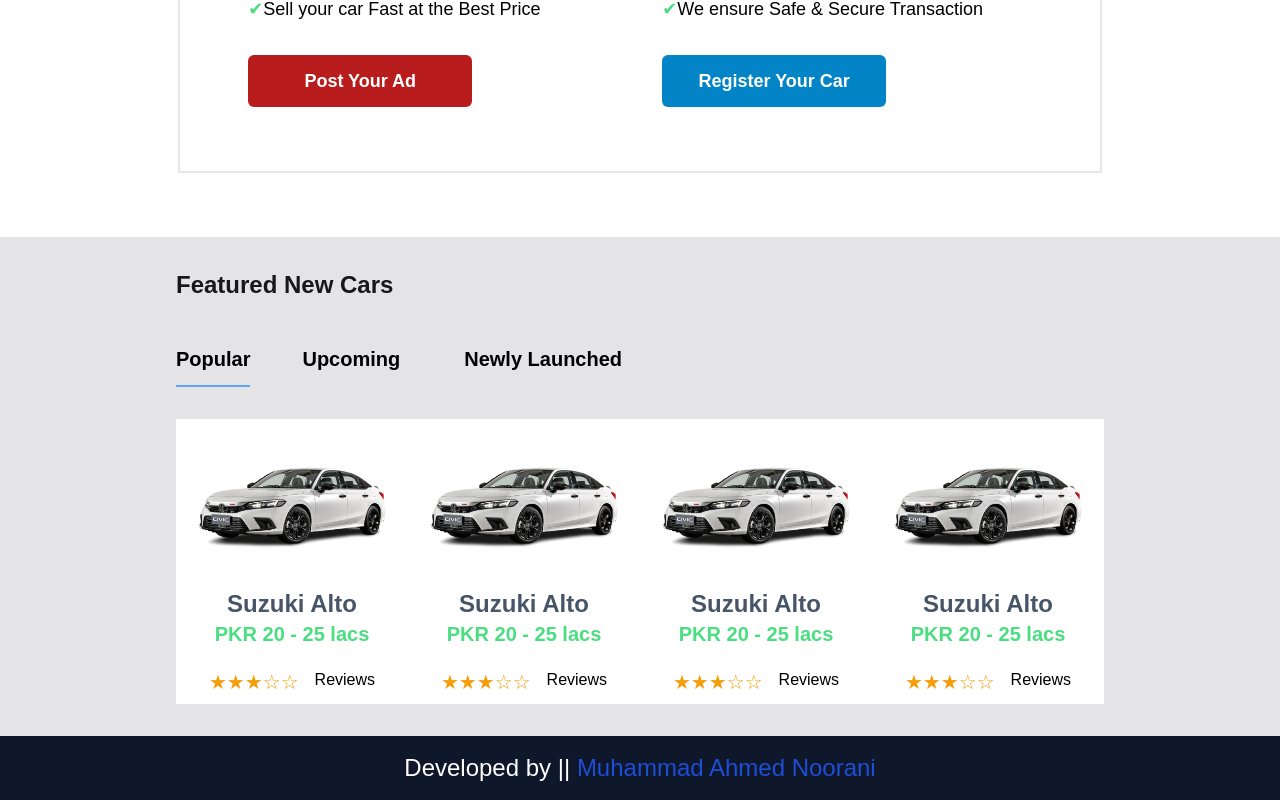
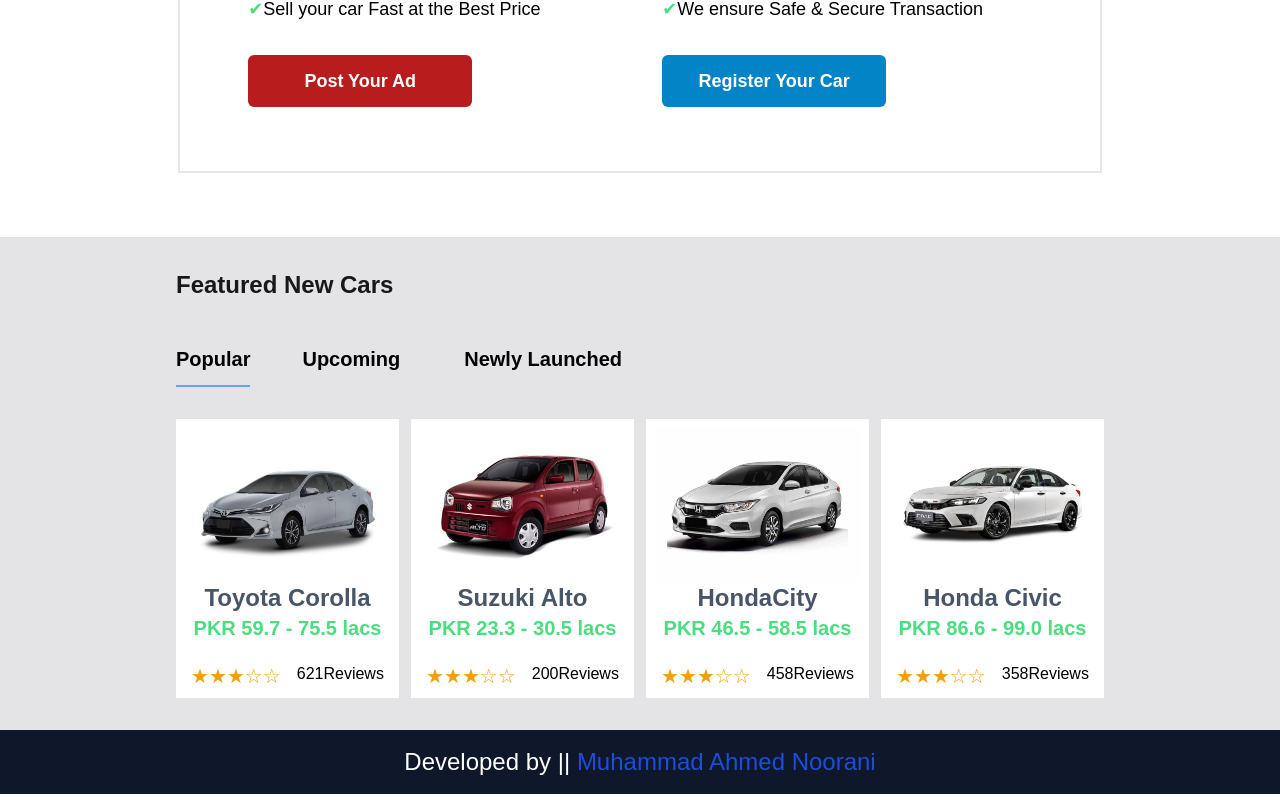
Before and after one commit to Ahmednoorani258/Quarter-2-assignments, a Next.js app in the folder assignment3_carsellingweb/: page / in a window 1280 px wide. Shown: the part 438-1238 px from the top of the page. Built offline with nearby package versions, Linux system fonts and the light colour scheme.

Commit message:
update dynamic routes and data

```diff
--- a/assignment3_carsellingweb/app/Component/CarCard.tsx
+++ b/assignment3_carsellingweb/app/Component/CarCard.tsx
@@ -1,17 +1,17 @@
 import Image from "next/image"
 import Link from 'next/link'
-import Car1 from "@/public/Cover.jpg"
+import { CarsCardData } from "../data/data"
 
-export default function CarCard(){
+export default function CarCard( cardData:CarsCardData){
     return(
         <div className="bg-white p-2 h-auto w-80 my-8 flex flex-col items-center ">
-            <Link href={'/cars/1'}><Image src={Car1} alt="car1" height={300} width={300} /></Link>
-            <h2 className="text-2xl font-bold text-slate-600">Suzuki Alto</h2>
-            <h2 className="text-xl font-semibold text-green-400">PKR 20 - 25 lacs</h2>
+            <Link href={`/cars/${cardData.carName.replace(/\s+/g, '-').toLowerCase()}`}><Image src={cardData.image} alt="car1" height={300} width={300} /></Link>
+            <h2 className="text-2xl font-bold text-slate-600">{cardData.carName}</h2>
+            <h2 className="text-xl font-semibold text-green-400">PKR {cardData.pricerange} lacs</h2>
 
             <div className="flex pt-5">
                 <p className="text-amber-500 text-xl pr-4">★★★☆☆</p>
-                <p>Reviews</p>
+                <p>{cardData.reviews}Reviews</p>
             </div>
         </div>
     )
--- a/assignment3_carsellingweb/app/Component/FeaturedCarSection.tsx
+++ b/assignment3_carsellingweb/app/Component/FeaturedCarSection.tsx
@@ -1,4 +1,5 @@
 import CarCard from "./CarCard";
+import { CarsCardData ,carsData } from "../data/data";
 
 export default function FeaturedCarSection(){
     return(
@@ -9,11 +10,10 @@
                 <li className="p-3">Upcoming</li>
                 <li className="p-3">Newly Launched</li>
             </ul>
-            <div className="flex flex-col md:flex-row items-center justify-between">
-            <CarCard/>
-            <CarCard/>
-            <CarCard/>
-            <CarCard/>
+            <div className="flex flex-col md:flex-row items-center space-x-3 justify-between">
+                     {carsData.map((car:CarsCardData) => {
+                         return  <CarCard key={car.id} {...car} />
+                     })}
             </div>
         </div>
     )
--- a/assignment3_carsellingweb/app/data/data.ts
+++ b/assignment3_carsellingweb/app/data/data.ts
@@ -0,0 +1,64 @@
+import car from '../../public/Cover.jpg'
+interface CarsCardData {
+    id:number,
+    image: string,
+    carName: string,
+    pricerange: string,
+    reviews: number
+}
+
+interface CarsPageData {
+    id:number,
+    heading: string,
+    image: string,
+    para: string,
+    amount: number,
+    carName: string,
+
+}
+
+let carsData: CarsPageData[] & CarsCardData[] = [
+    {
+        id: 1,
+        heading: 'Toyota Corolla 2024 Price in Pakistan, Images, Reviews & Specs',
+        image: '/Corolla-X-Cars-Cropped-Pictures-for-Website.jpg',
+        para: 'Lorem ipsum dolor sit amet consectetur adipisicing elit. Quidem eaque ea, quo quibusdam dolorem nemo adipisci consectetur sapiente necessitatibus mollitia tempore rem molestiae eum cumque at molestias reprehenderit repudiandae. Voluptatum! Omnis ex laudantium rem quibusdam nobis ab veritatis eius eveniet recusandae dicta. Illo nulla sed labore aperiam expedita natus eveniet laboriosam nisi impedit temporibus aliquid, amet adipisci ipsum nemo vel! Voluptas mollitia eaque beatae unde, dolor consequatur, eligendi sapiente debitis distinctio eos veritatis quos voluptate, hic facilis magnam voluptatem dolore. Fuga eligendi quod provident repudiandae, perspiciatis error. Minus, beatae eius. Veniam minima dolores quod deserunt quis aliquid porro quisquam suscipit doloribus nam iste, alias odit, tempora inventore assumenda tempore, fugiat soluta. Incidunt, eum recusandae. Laboriosam explicabo soluta alias provident incidunt? Ipsa fuga porro dolorem exercitationem saepe temporibus omnis soluta nisi amet ullam, veniam rem? Corrupti corporis exercitationem eum dolore animi iure est explicabo aut cupiditate. Adipisci veritatis quas provident distinctio.',
+        amount: 6500000,
+        carName: 'Toyota Corolla',
+        pricerange: '59.7 - 75.5',
+        reviews: 621
+    },
+    {
+        id: 2,
+        heading: 'Suzuki Alto 2024 Price in Pakistan, Images, Reviews & Specs',
+        image: '/Suzuki_Alto_-_PNG.png',
+        para: 'Lorem ipsum dolor sit amet consectetur adipisicing elit. Quidem eaque ea, quo quibusdam dolorem nemo adipisci consectetur sapiente necessitatibus mollitia tempore rem molestiae eum cumque at molestias reprehenderit repudiandae. Voluptatum! Omnis ex laudantium rem quibusdam nobis ab veritatis eius eveniet recusandae dicta. Illo nulla sed labore aperiam expedita natus eveniet laboriosam nisi impedit temporibus aliquid, amet adipisci ipsum nemo vel! Voluptas mollitia eaque beatae unde, dolor consequatur, eligendi sapiente debitis distinctio eos veritatis quos voluptate, hic facilis magnam voluptatem dolore. Fuga eligendi quod provident repudiandae, perspiciatis error. Minus, beatae eius. Veniam minima dolores quod deserunt quis aliquid porro quisquam suscipit doloribus nam iste, alias odit, tempora inventore assumenda tempore, fugiat soluta. Incidunt, eum recusandae. Laboriosam explicabo soluta alias provident incidunt? Ipsa fuga porro dolorem exercitationem saepe temporibus omnis soluta nisi amet ullam, veniam rem? Corrupti corporis exercitationem eum dolore animi iure est explicabo aut cupiditate. Adipisci veritatis quas provident distinctio.',
+        amount: 2700000,
+        carName: 'Suzuki Alto',
+        pricerange: '23.3 - 30.5',
+        reviews: 200
+    },
+    {
+        id: 3,
+        heading: 'Honda City 2024 Price in Pakistan, Images, Specs & Features',
+        image: '/Honda_City_Front.jpg',
+        para: 'Lorem ipsum dolor sit amet consectetur adipisicing elit. Quidem eaque ea, quo quibusdam dolorem nemo adipisci consectetur sapiente necessitatibus mollitia tempore rem molestiae eum cumque at molestias reprehenderit repudiandae. Voluptatum! Omnis ex laudantium rem quibusdam nobis ab veritatis eius eveniet recusandae dicta. Illo nulla sed labore aperiam expedita natus eveniet laboriosam nisi impedit temporibus aliquid, amet adipisci ipsum nemo vel! Voluptas mollitia eaque beatae unde, dolor consequatur, eligendi sapiente debitis distinctio eos veritatis quos voluptate, hic facilis magnam voluptatem dolore. Fuga eligendi quod provident repudiandae, perspiciatis error. Minus, beatae eius. Veniam minima dolores quod deserunt quis aliquid porro quisquam suscipit doloribus nam iste, alias odit, tempora inventore assumenda tempore, fugiat soluta. Incidunt, eum recusandae. Laboriosam explicabo soluta alias provident incidunt? Ipsa fuga porro dolorem exercitationem saepe temporibus omnis soluta nisi amet ullam, veniam rem? Corrupti corporis exercitationem eum dolore animi iure est explicabo aut cupiditate. Adipisci veritatis quas provident distinctio.',
+        amount: 5200000,
+        carName: 'HondaCity',
+        pricerange: '46.5 - 58.5',
+        reviews: 458
+    },
+    {
+        id: 4,
+        heading: 'Honda Civic 2024 Price in Pakistan, Images, Specs & Features',
+        image: '/Cover.jpg',
+        para: 'Lorem ipsum dolor sit amet consectetur adipisicing elit. Quidem eaque ea, quo quibusdam dolorem nemo adipisci consectetur sapiente necessitatibus mollitia tempore rem molestiae eum cumque at molestias reprehenderit repudiandae. Voluptatum! Omnis ex laudantium rem quibusdam nobis ab veritatis eius eveniet recusandae dicta. Illo nulla sed labore aperiam expedita natus eveniet laboriosam nisi impedit temporibus aliquid, amet adipisci ipsum nemo vel! Voluptas mollitia eaque beatae unde, dolor consequatur, eligendi sapiente debitis distinctio eos veritatis quos voluptate, hic facilis magnam voluptatem dolore. Fuga eligendi quod provident repudiandae, perspiciatis error. Minus, beatae eius. Veniam minima dolores quod deserunt quis aliquid porro quisquam suscipit doloribus nam iste, alias odit, tempora inventore assumenda tempore, fugiat soluta. Incidunt, eum recusandae. Laboriosam explicabo soluta alias provident incidunt? Ipsa fuga porro dolorem exercitationem saepe temporibus omnis soluta nisi amet ullam, veniam rem? Corrupti corporis exercitationem eum dolore animi iure est explicabo aut cupiditate. Adipisci veritatis quas provident distinctio.',
+        amount: 9300000,
+        carName: 'Honda Civic',
+        pricerange: '86.6 - 99.0',
+        reviews: 358
+    }
+]
+
+export type { CarsCardData, CarsPageData }
+export {carsData}
```
Also changed, not shown: assignment3_carsellingweb/app/cars/[carname]/page.tsx (+16 -10 lines).
